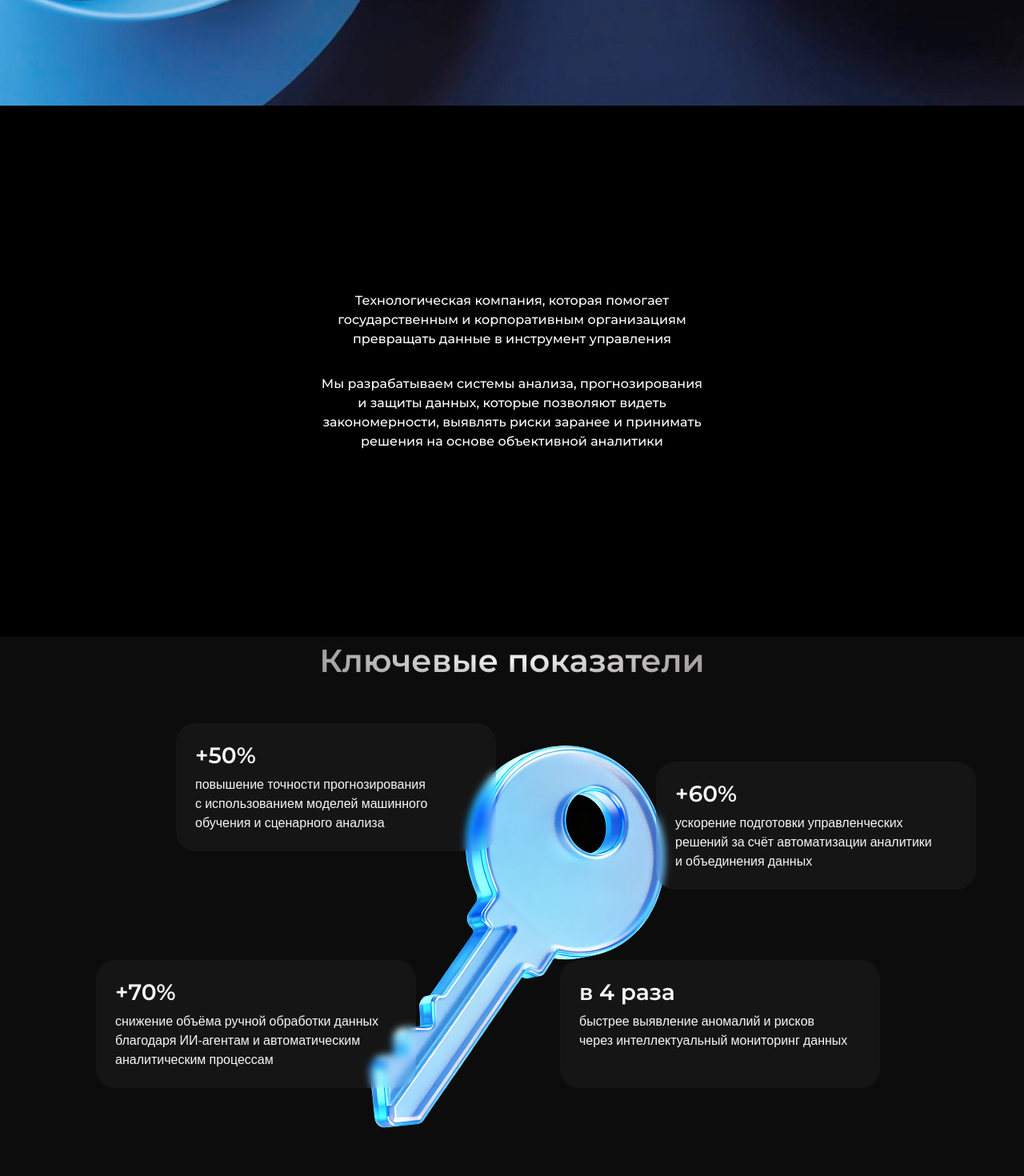
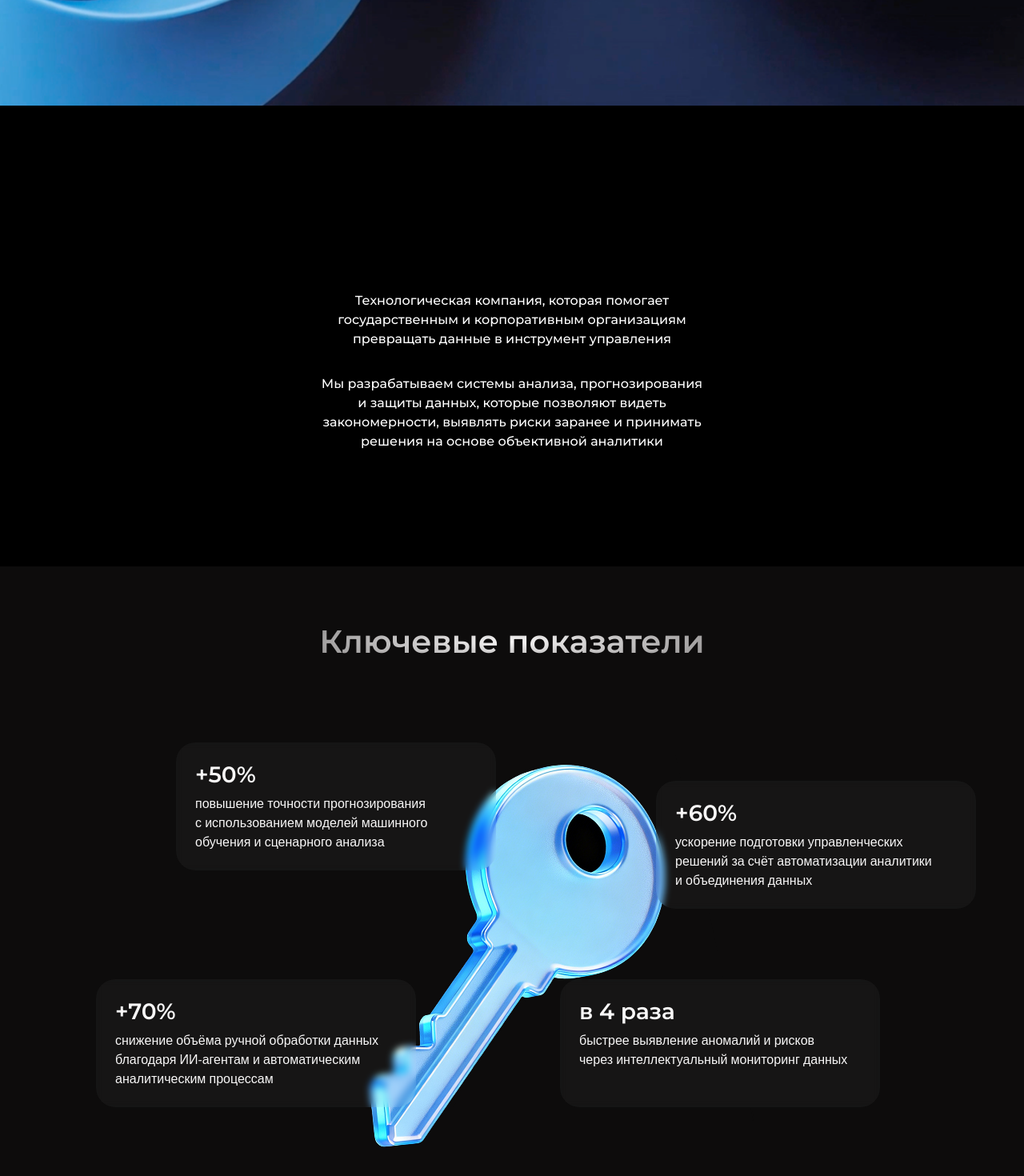
Before and after one commit to aaaasmirnova/Corporate-Website_INN-SYS, a Next.js app: page / in a window 1280 px wide. Shown: the part 840-2310 px from the top of the page at 80% size. Built offline with nearby package versions, Linux system fonts and the light colour scheme.

Commit message:
fix: correct paddings for About and KeyIndicators sections

```diff
--- a/components/AboutComponent/AboutSection.tsx
+++ b/components/AboutComponent/AboutSection.tsx
@@ -4,7 +4,7 @@ export const AboutSection = () => {
   return (
     <section
       id="about"
-      className="w-full flex flex-col content-center items-center gap-8 py-58 bg-black"
+      className="w-full flex flex-col content-center items-center gap-8 pt-58 pb-36 bg-black"
     >
       <p className="max-w-132 text-white text-center font-paragraph text-5.5 leading-normal">Технологическая компания, которая помогает государственным и корпоративным организациям превращать данные в инструмент управления</p>
       <p className="max-w-132 text-white text-center font-paragraph text-5.5 leading-normal">Мы разрабатываем системы анализа, прогнозирования и защиты данных, которые позволяют видеть закономерности, выявлять риски заранее и принимать решения на основе объективной аналитики</p>
--- a/components/KeyIndicatorsComponent/KeyIndicatorsSection.tsx
+++ b/components/KeyIndicatorsComponent/KeyIndicatorsSection.tsx
@@ -9,7 +9,7 @@ export const KeyIndicatorsSection = () => {
   return (
     <section
       id="key-indicators"
-      className="w-full flex flex-col items-center px-16 bg-neutral-black-elbrus"
+      className="w-full flex flex-col gap-12 items-center pt-16 pb-36 bg-neutral-black-elbrus"
       style={{ backgroundImage: `url(${bgImage})`}}
     >
       <h1 className="font-heading font-semibold bg-radial from-neutral-bright-beginning to-neutral-grey-300 bg-clip-text text-transparent text-[40px]">Ключевые показатели</h1>
```
